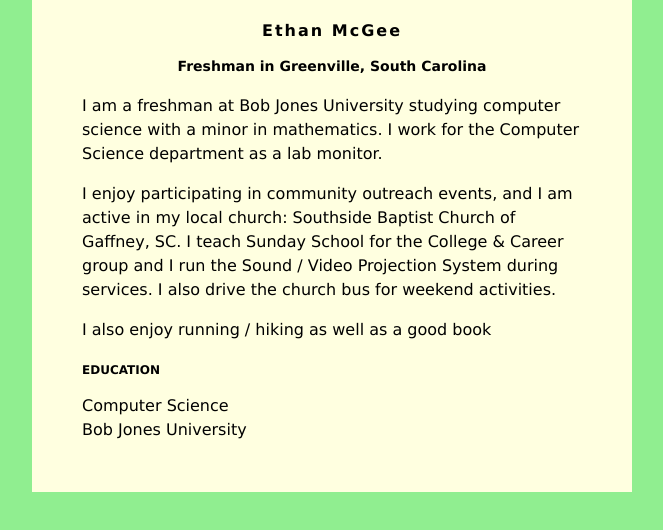
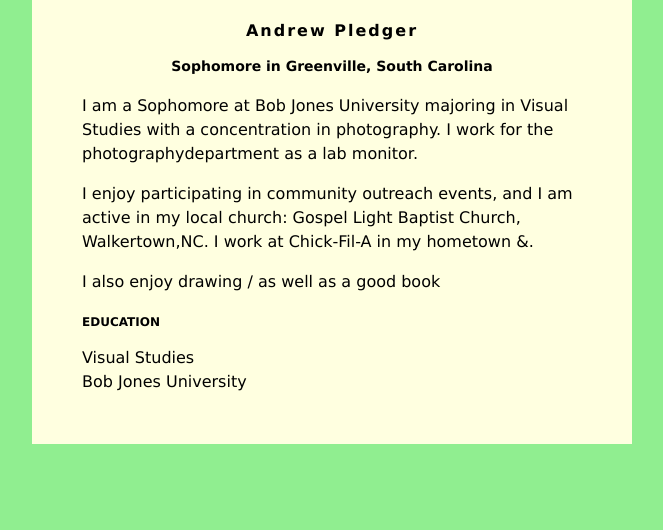
Before and after one commit to andrewp20/andrewp20.github.io, a plain HTML site: page index.html in a window 1280 px wide. Shown: the whole page, without its empty margins (308-971 px from the left). Drawn offline with Linux system fonts and the light colour scheme.

Commit message:
Update index.html

```diff
--- a/index.html
+++ b/index.html
@@ -30,19 +30,19 @@ h3 {
 </head>
 <body>
     <div id="content">
-        <h1>Ethan McGee</h1>
-        <h2>Freshman in Greenville, South Carolina</h2>
+        <h1>Andrew Pledger</h1>
+        <h2>Sophomore in Greenville, South Carolina</h2>
 
-         <p>I am a freshman at Bob Jones University studying computer science with a minor in mathematics. I work for the Computer Science department as a lab monitor.</p>
+         <p>I am a Sophomore at Bob Jones University majoring in Visual Studies with a concentration in photography. I work for the photographydepartment as a lab monitor.</p>
          <p>
-            I enjoy participating in community outreach events, and I am active in my local church: Southside Baptist Church of Gaffney, SC.  I teach Sunday School for the College &amp; Career group and I run the Sound / Video Projection System during services.  I also drive the church bus for weekend activities.
+            I enjoy participating in community outreach events, and I am active in my local church: Gospel Light Baptist Church, Walkertown,NC.  I work at Chick-Fil-A in my hometown &amp;.
          </p>
          <p>
-            I also enjoy running / hiking as well as a good book
+            I also enjoy drawing /  as well as a good book
          </p>
 
         <h3>EDUCATION</h3>
-        Computer Science<br>
+        Visual Studies<br>
         Bob Jones University
     </div>
 
```
